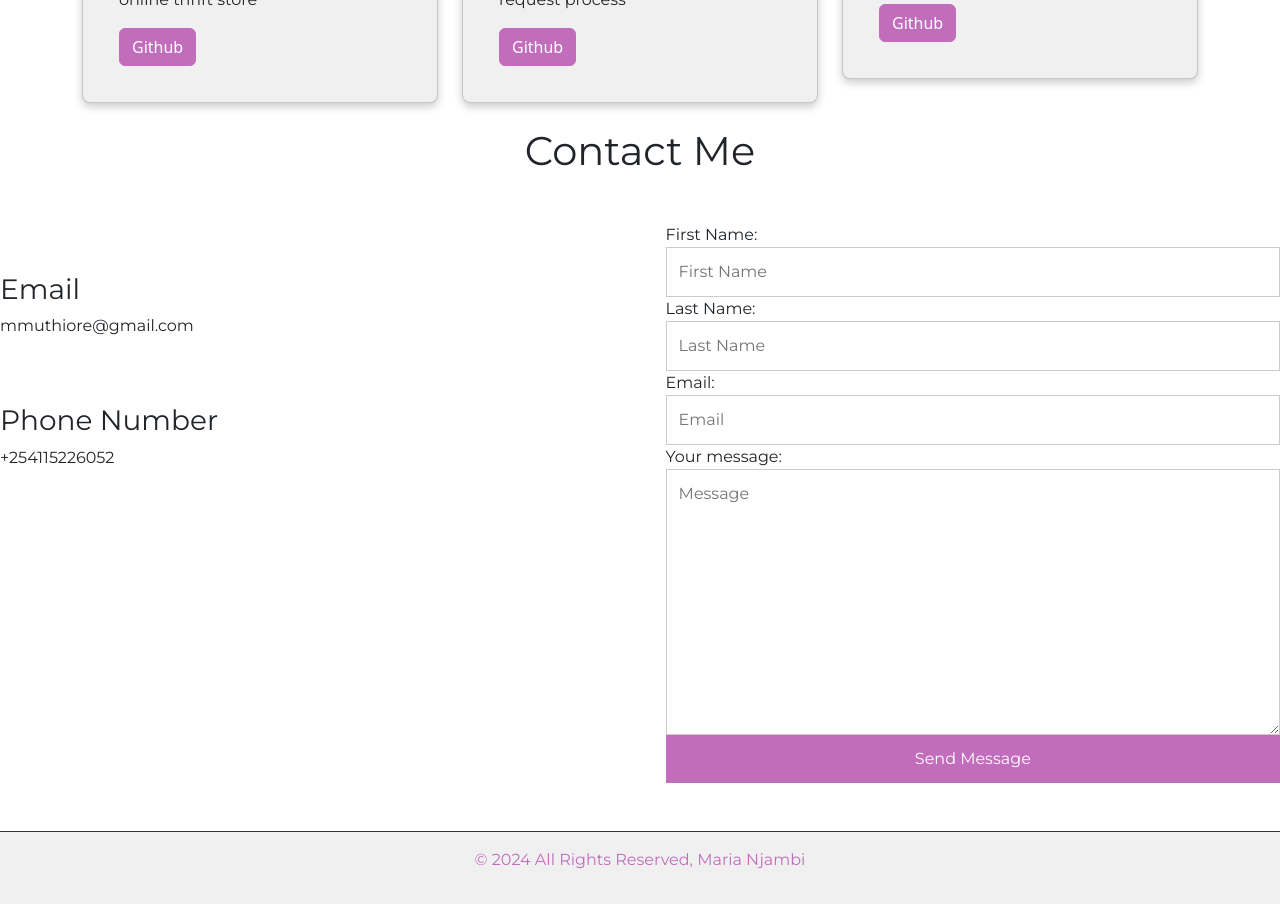
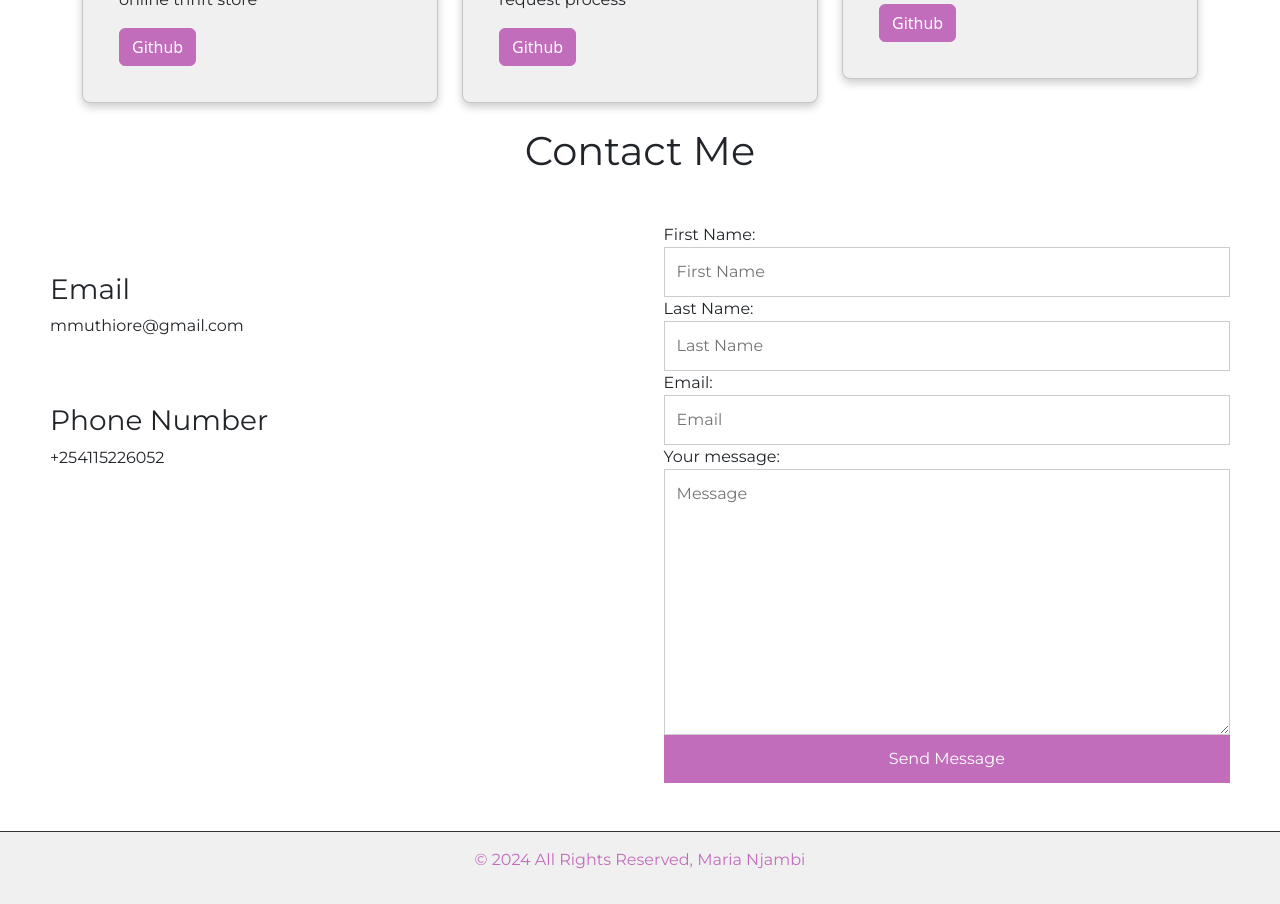
Before and after one commit to Njambi-M/Maria-N-portfolio, a React (Create React App) app: page / in a window 1280 px wide. Shown: the part 2280-3184 px from the top of the page. Built offline with nearby package versions, Linux system fonts and the light colour scheme.

Commit message:
refactor: add section in contacts component

```diff
--- a/src/components/contact/contact.js
+++ b/src/components/contact/contact.js
@@ -4,6 +4,7 @@ import React from 'react';
 export default function Contact() {
     return(
         <>
+        <section className = "contact section" id ="contact">
         <h1>Contact Me</h1>
         <div className="contact-info">
             <div className="contact-details">
@@ -31,6 +32,7 @@ export default function Contact() {
                 </form>
             </div>
         </div>
+    </section>
             </>
     );
 }
```
